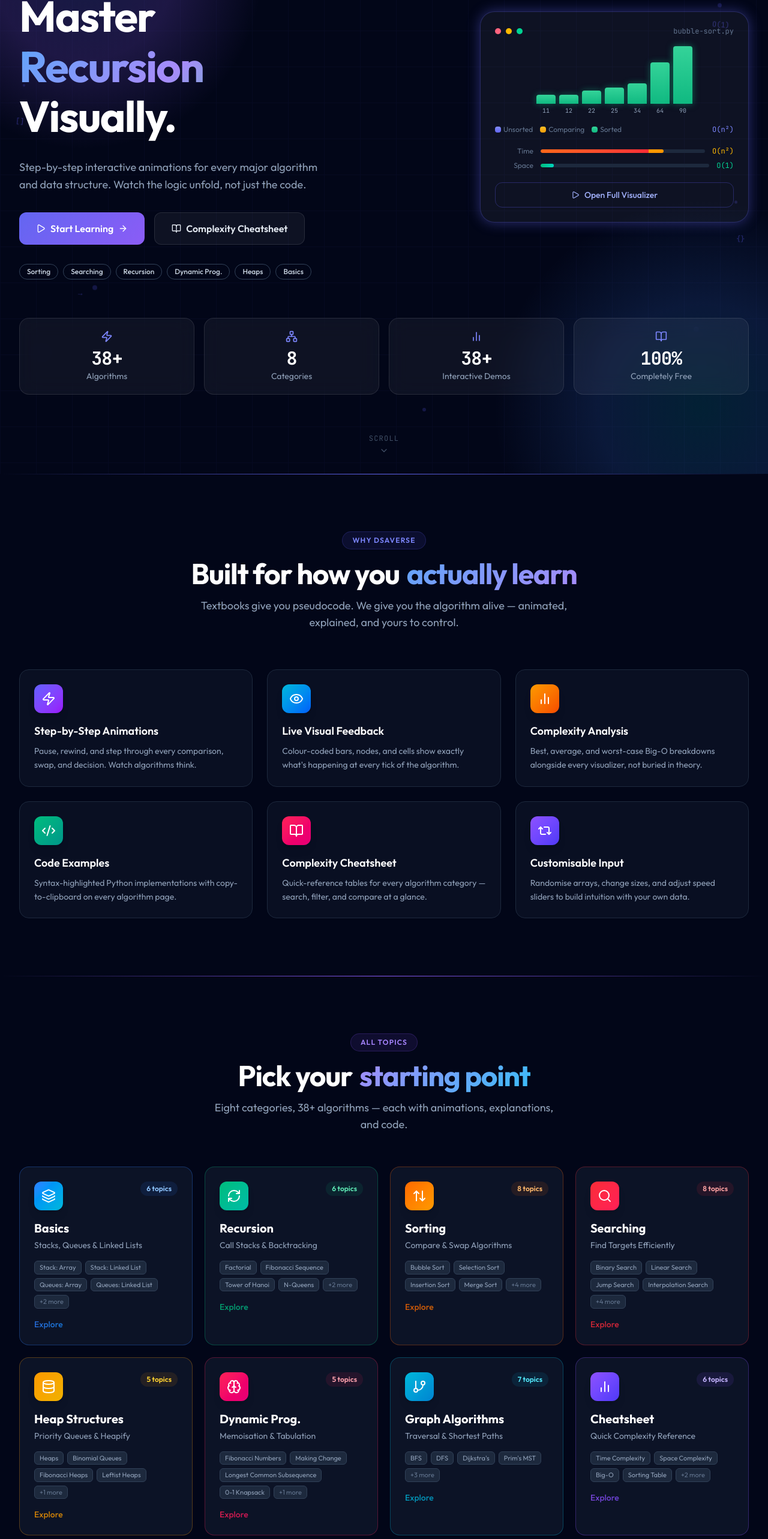
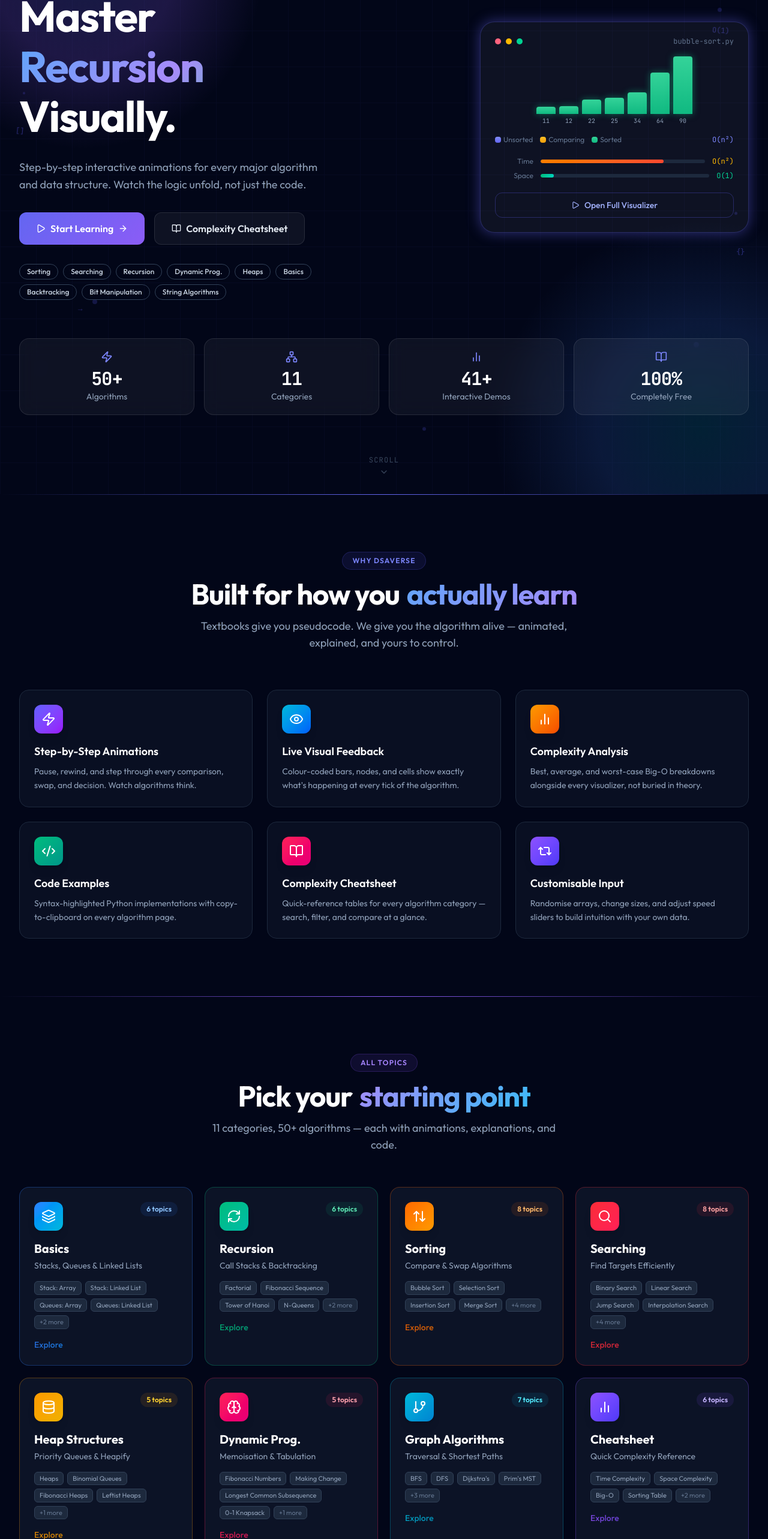
Before and after one commit to Archit1706/DSAverse, a Next.js app: page / in a window 1280 px wide. Shown: the part 189-2755 px from the top of the page at 60% size. Built offline with nearby package versions, Linux system fonts and the light colour scheme.

Commit message:
Update landing page and hero for 11 sections and 50+ algorithms

```diff
--- a/components/AlgorithmsGrid.jsx
+++ b/components/AlgorithmsGrid.jsx
@@ -3,7 +3,7 @@
 import Link from 'next/link';
 import {
     ArrowRight, Layers, RefreshCw, ArrowUpDown, Search,
-    GitBranch, Database, Brain, BarChart2
+    GitBranch, Database, Brain, BarChart2, Cpu, Type, GitMerge
 } from 'lucide-react';
 
 const CATEGORIES = [
@@ -103,6 +103,42 @@
         glow:        'hover:shadow-violet-500/20',
         badge:       'bg-violet-500/10 text-violet-300',
     },
+    {
+        name:        'Bit Manipulation',
+        slug:        'bit-manipulation',
+        icon:        <Cpu className="w-6 h-6" />,
+        description: 'XOR Tricks & Bitwise Ops',
+        algorithms:  ['Single Number (XOR)', 'Count Set Bits', 'Power of Two'],
+        gradient:    'from-teal-500 to-cyan-600',
+        border:      'border-teal-500/30',
+        hoverBorder: 'hover:border-teal-400',
+        glow:        'hover:shadow-teal-500/20',
+        badge:       'bg-teal-500/10 text-teal-300',
+    },
+    {
+        name:        'String Algorithms',
+        slug:        'string-algorithms',
+        icon:        <Type className="w-6 h-6" />,
+        description: 'Pattern Matching & Hashing',
+        algorithms:  ['KMP String Matching', 'Rabin-Karp', 'Z-Algorithm'],
+        gradient:    'from-fuchsia-500 to-pink-600',
+        border:      'border-fuchsia-500/30',
+        hoverBorder: 'hover:border-fuchsia-400',
+        glow:        'hover:shadow-fuchsia-500/20',
+        badge:       'bg-fuchsia-500/10 text-fuchsia-300',
+    },
+    {
+        name:        'Backtracking',
+        slug:        'backtracking',
+        icon:        <GitMerge className="w-6 h-6" />,
+        description: 'Explore & Prune Search Space',
+        algorithms:  ['N-Queens', 'Word Search', 'Rat in a Maze'],
+        gradient:    'from-indigo-500 to-purple-600',
+        border:      'border-indigo-500/30',
+        hoverBorder: 'hover:border-indigo-400',
+        glow:        'hover:shadow-indigo-500/20',
+        badge:       'bg-indigo-500/10 text-indigo-300',
+    },
 ];
 
 function CategoryCard({ cat, index }) {
@@ -183,7 +219,7 @@
                         </span>
                     </h2>
                     <p className="text-slate-400 text-lg max-w-xl mx-auto">
-                        Eight categories, 38+ algorithms — each with animations, explanations, and code.
+                        11 categories, 50+ algorithms — each with animations, explanations, and code.
                     </p>
                 </div>
 
--- a/components/Hero.jsx
+++ b/components/Hero.jsx
@@ -7,7 +7,7 @@
 } from 'lucide-react';
 
 /* ─── Cycling words ──────────────────────────────────── */
-const WORDS = ['Sorting', 'Searching', 'Recursion', 'Graphs', 'Heaps', 'Dynamic Prog.'];
+const WORDS = ['Sorting', 'Searching', 'Recursion', 'Graphs', 'Heaps', 'Dynamic Prog.', 'Backtracking', 'Bit Manip.', 'Strings'];
 
 function WordCycler() {
     const [idx, setIdx] = useState(0);
@@ -132,9 +132,9 @@
 }
 
 const STATS = [
-    { label: 'Algorithms',       value: 38, suffix: '+', icon: <Zap className="w-5 h-5" />        },
-    { label: 'Categories',       value: 8,  suffix: '',  icon: <Network className="w-5 h-5" />     },
-    { label: 'Interactive Demos',value: 38, suffix: '+', icon: <BarChart2 className="w-5 h-5" />   },
+    { label: 'Algorithms',       value: 50, suffix: '+', icon: <Zap className="w-5 h-5" />        },
+    { label: 'Categories',       value: 11, suffix: '',  icon: <Network className="w-5 h-5" />     },
+    { label: 'Interactive Demos',value: 41, suffix: '+', icon: <BarChart2 className="w-5 h-5" />   },
     { label: 'Completely Free',  value: 100,suffix: '%', icon: <BookOpen className="w-5 h-5" />    },
 ];
 
@@ -292,7 +292,7 @@
 
                             {/* Quick-nav chips */}
                             <div className="animate-fade-in-up delay-700 flex flex-wrap gap-2">
-                                {['Sorting', 'Searching', 'Recursion', 'Dynamic Prog.', 'Heaps', 'Basics'].map((cat, i) => (
+                                {['Sorting', 'Searching', 'Recursion', 'Dynamic Prog.', 'Heaps', 'Basics', 'Backtracking', 'Bit Manipulation', 'String Algorithms'].map((cat, i) => (
                                     <Link
                                         key={cat}
                                         href={`/${cat.toLowerCase().replace(/[.\s]+/g, '-').replace(/-$/, '')}`}
```
